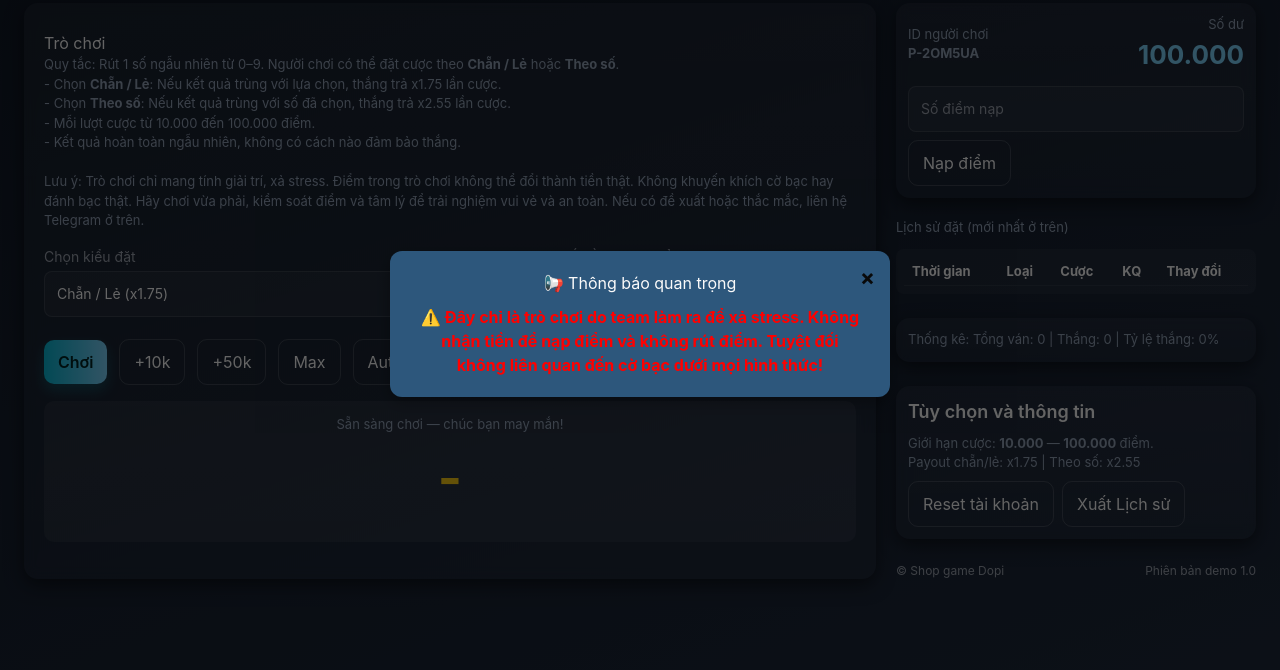
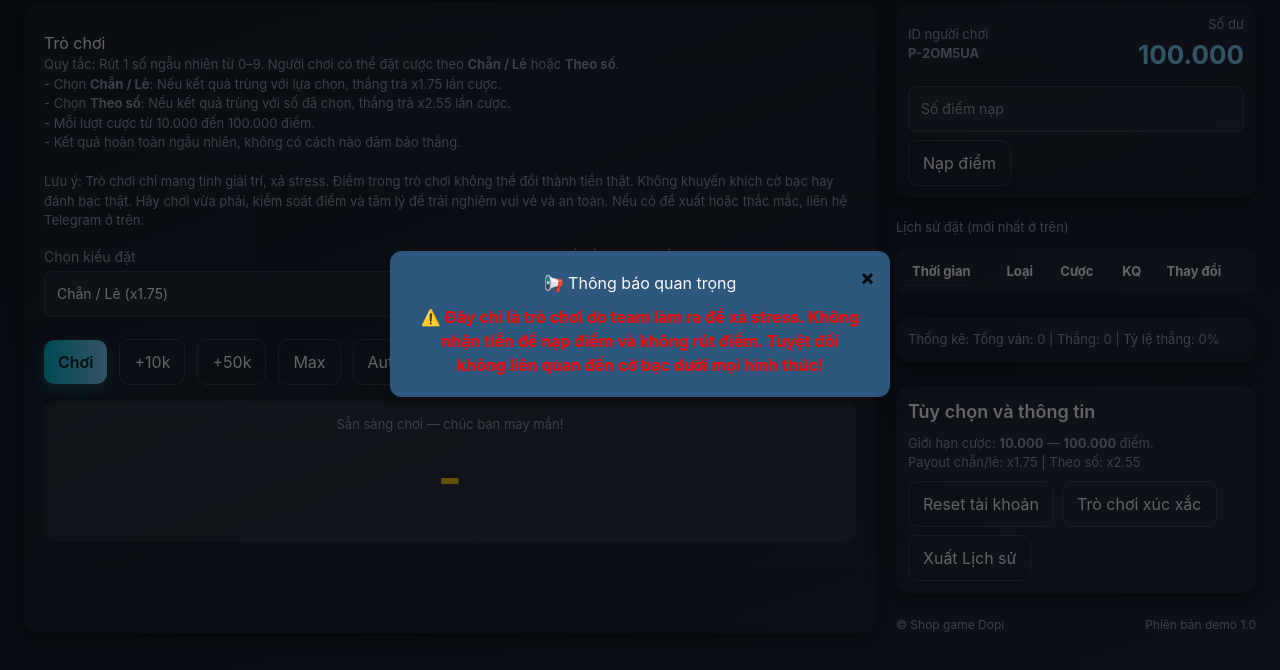
Before and after one commit to BaoBebong55562/shopdopigame, a plain HTML site: page index.html in a window 1280 px wide. Shown: the part 76-746 px from the top of the page. Drawn offline with nearby package versions, Linux system fonts and the light colour scheme.

Commit message:
Update index.html

```diff
--- a/index.html
+++ b/index.html
@@ -548,6 +548,9 @@
        <button aria-label="Reset tài khoản" class="btn" id="reset-btn">
         Reset tài khoản
        </button>
+        <a href="xucsac.html" aria-label="Chơi trò chơi xúc xắc" class="btn" id="dice-game-link" role="link" tabindex="0">
+        Trò chơi xúc xắc
+       </a>
        <button aria-label="Xuất lịch sử" class="btn" id="export-btn">
         Xuất Lịch sử
        </button>
```
